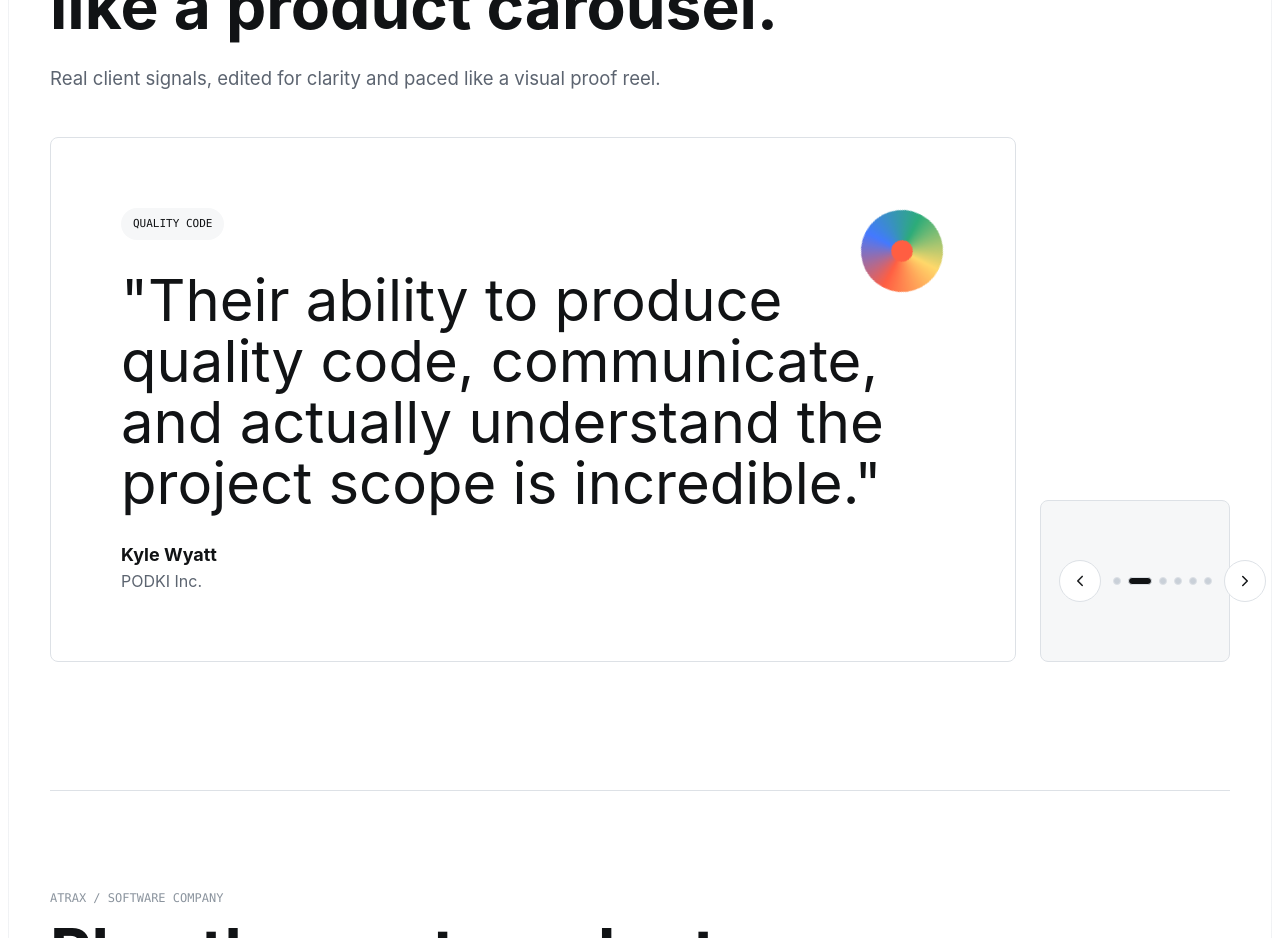
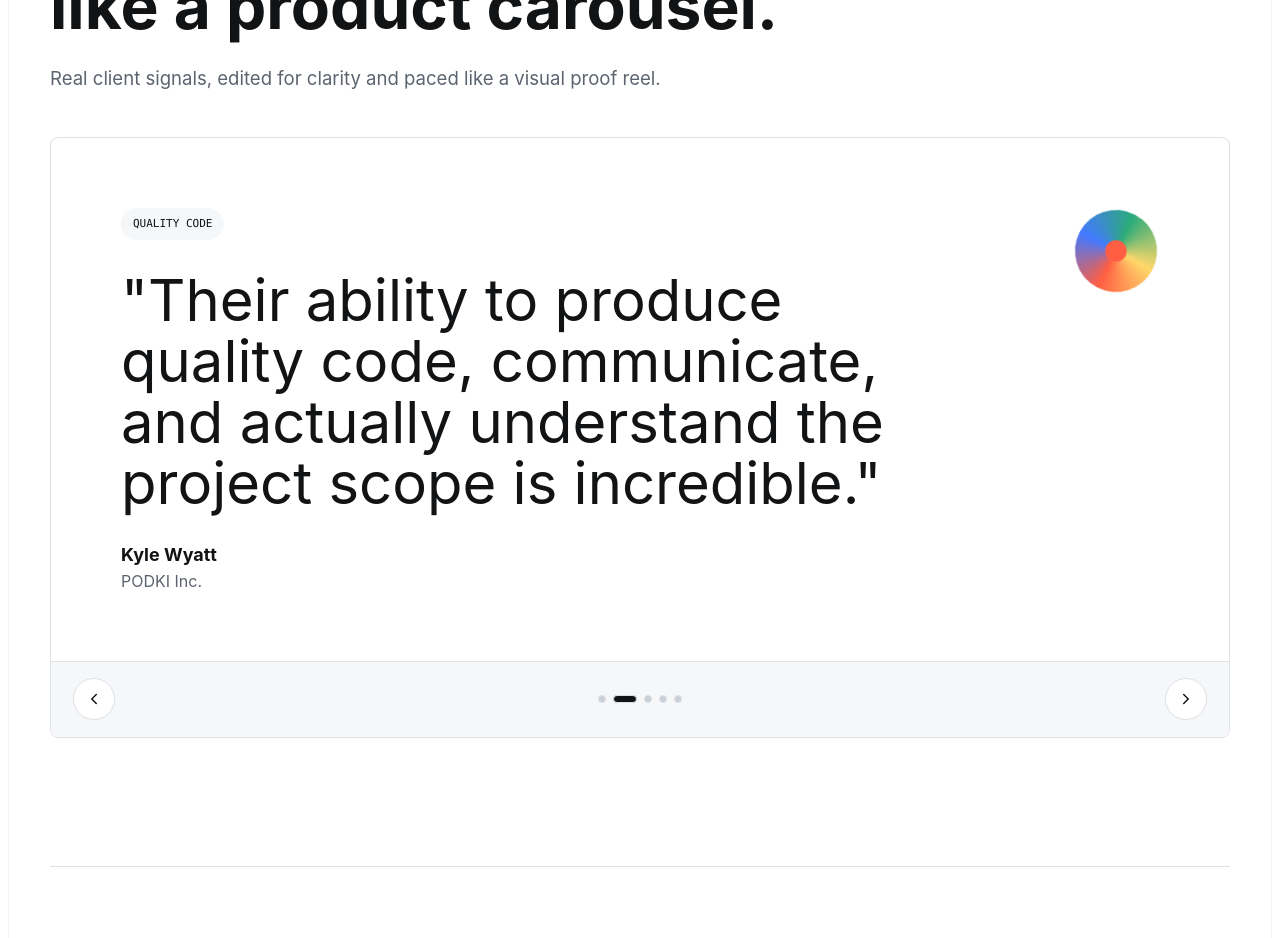
Before and after one commit to klajdikkolaj/atrax-website, a React (Vite) app: page / in a window 1280 px wide. Shown: the part 5580-6518 px from the top of the page. Built offline with nearby package versions, Linux system fonts and the light colour scheme.

Commit message:
Refine testimonial carousel layout

```diff
--- a/src/App.css
+++ b/src/App.css
@@ -1604,17 +1604,17 @@ main {
 }
 
 .testimonial-carousel {
-  display: grid;
-  grid-template-columns: minmax(0, 1fr) 190px;
-  gap: 24px;
-  align-items: end;
+  position: relative;
+  display: grid;
+  grid-template-columns: 1fr;
+  overflow: hidden;
+  border: 1px solid var(--line);
+  border-radius: var(--radius);
+  background: #fff;
 }
 
 .testimonial-viewport {
   overflow: hidden;
-  border: 1px solid var(--line);
-  border-radius: var(--radius);
-  background: #fff;
 }
 
 .testimonial-track {
@@ -1694,14 +1694,13 @@ main {
 }
 
 .carousel-controls {
-  min-height: 162px;
-  padding: 18px;
+  min-height: 76px;
+  padding: 16px 22px;
   display: grid;
   grid-template-columns: 42px 1fr 42px;
-  gap: 12px;
-  align-items: center;
-  border: 1px solid var(--line);
-  border-radius: var(--radius);
+  gap: 16px;
+  align-items: center;
+  border-top: 1px solid var(--line);
   background: var(--surface);
 }
 
@@ -2046,7 +2045,6 @@ main {
   .build-film,
   .case-row,
   .motion-system,
-  .testimonial-carousel,
   .footer {
     grid-template-columns: 1fr;
   }
@@ -2085,14 +2083,6 @@ main {
 
   .system-tile {
     min-height: 260px;
-  }
-
-  .testimonial-carousel {
-    align-items: stretch;
-  }
-
-  .carousel-controls {
-    min-height: auto;
   }
 
   .process-card {
--- a/src/App.tsx
+++ b/src/App.tsx
@@ -203,12 +203,6 @@ const testimonials = [
     name: 'Reis Hill',
     role: 'Magic Candy Factory Ltd',
     metric: 'Systems checked',
-  },
-  {
-    quote: 'Simply a great job.',
-    name: 'Pietro Montelatici',
-    role: 'Gruppo Toscano S.p.A',
-    metric: 'Trusted delivery',
   },
 ]
 
```
